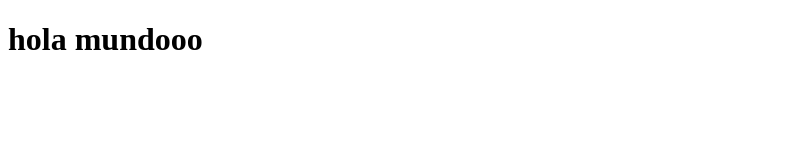
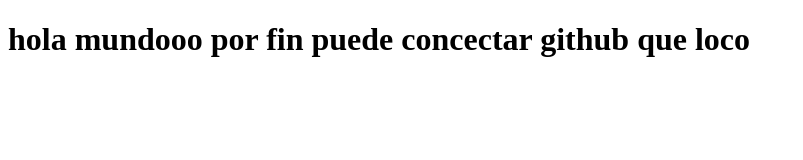
Before and after one commit to rreynuabam/proyectoDemocursoPrework, a plain HTML site: page index.html in a window 1280 px wide. Shown: the whole page, without its empty margins (0-803 px from the left). Drawn offline with Linux system fonts and the light colour scheme.

```diff
--- a/index.html
+++ b/index.html
@@ -7,7 +7,7 @@
     <title>Document</title>
 </head>
 <body>
-    <h1>hola mundooo</h1>
+    <h1>hola mundooo por fin puede concectar github que loco</h1>
 
 </body>
 </html>
```
